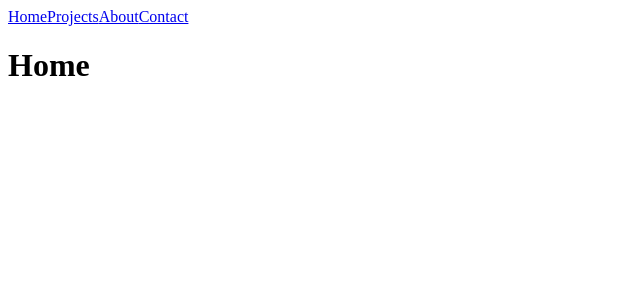
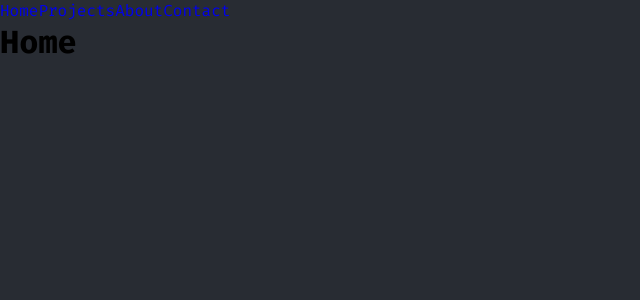
Before and after one commit to AntonioSantosBJPE/PortfolioAntonioSantos, a React (Vite) app: page / in a window 1280 px wide. Shown: the top 300 px of the page, without its empty margins (0-640 px from the left). Built offline with nearby package versions, Linux system fonts and the light colour scheme.

Commit message:
feat: creates the global color and font definitions

```diff
--- a/index.html
+++ b/index.html
@@ -4,6 +4,14 @@
     <meta charset="UTF-8" />
 
     <meta name="viewport" content="width=device-width, initial-scale=1.0" />
+
+    <link rel="preconnect" href="https://fonts.googleapis.com" />
+    <link rel="preconnect" href="https://fonts.gstatic.com" crossorigin />
+    <link
+      href="https://fonts.googleapis.com/css2?family=Fira+Code:wght@400;600;700&display=swap"
+      rel="stylesheet"
+    />
+
     <title>Portfólio Antonio Santos</title>
   </head>
   <body>
--- a/src/App.jsx
+++ b/src/App.jsx
@@ -1,8 +1,10 @@
 import { RoutesApp } from "./routes";
+import { GlobalStyle } from "./styles/Global";
 
 export const App = () => {
   return (
     <div className="App">
+      <GlobalStyle />
       <RoutesApp />
     </div>
   );
--- a/src/styles/Global.js
+++ b/src/styles/Global.js
@@ -0,0 +1,40 @@
+import { createGlobalStyle } from "styled-components";
+
+export const GlobalStyle = createGlobalStyle`
+
+  *{
+    margin: 0;
+    padding: 0;
+    box-sizing: border-box;
+    font-family: 'Fira Code', monospace;
+  }
+
+  ul{
+    list-style-type: none;
+  }
+
+  a{
+      text-decoration: none;
+  }
+
+:root {
+  --color-primary:#C778DD;
+  --color-primary-hover: #ae3bce;
+  --color-primary-disableb: #7b2492;
+  --color-gray-0: #FFFFFF;
+  --color-gray-1: #ABB2BF;
+  --color-gray-2: #282C33 ;
+  --color-gray-3: #000000;
+  --color-sucess: #168821;
+  --color-negative: #E60000;
+  --color-warning: #FFCD07;
+  --color-information: #155BCB;
+
+}
+
+body{
+  background-color: var(--color-gray-2);;
+}
+
+
+`;
```
